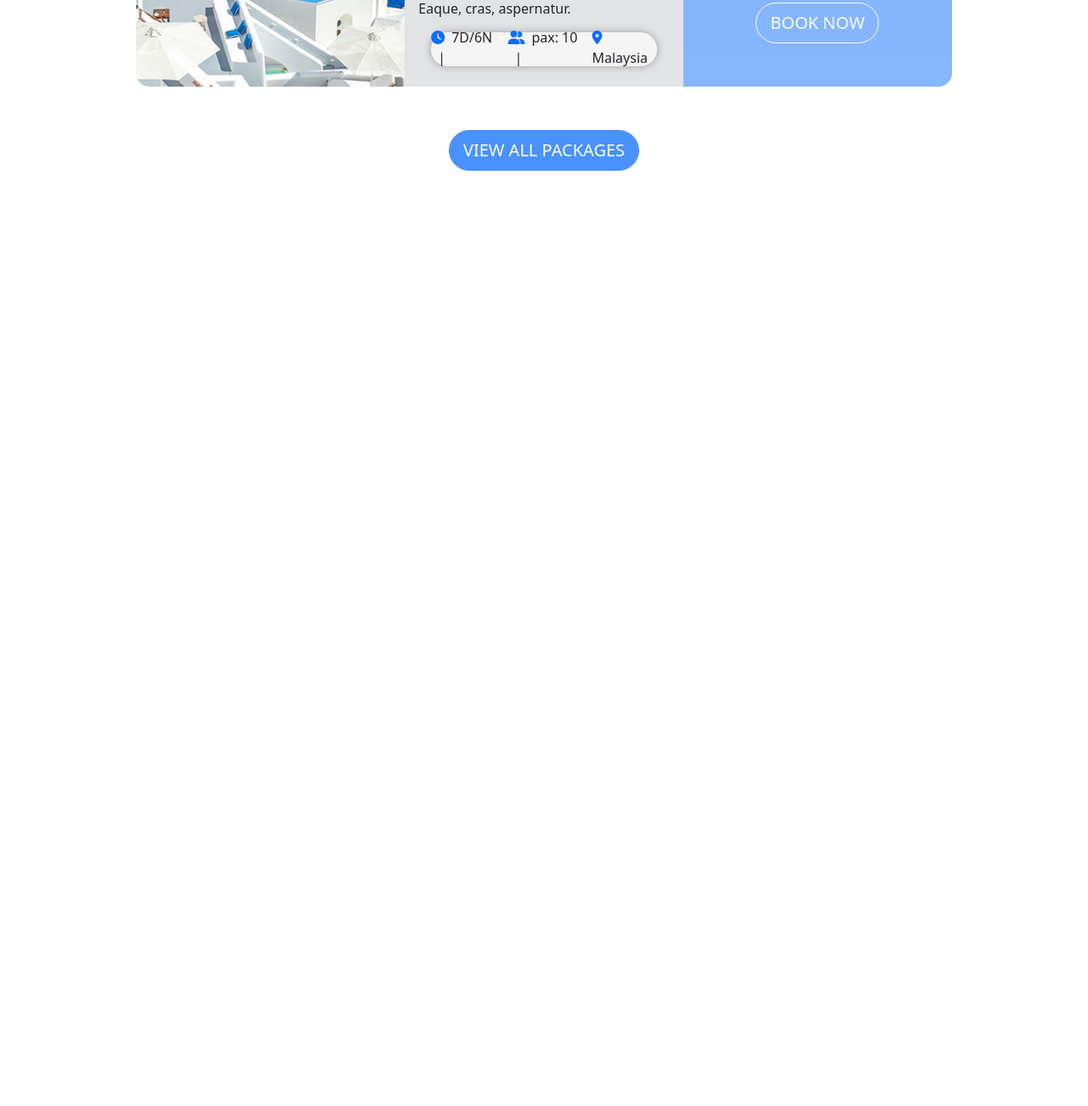
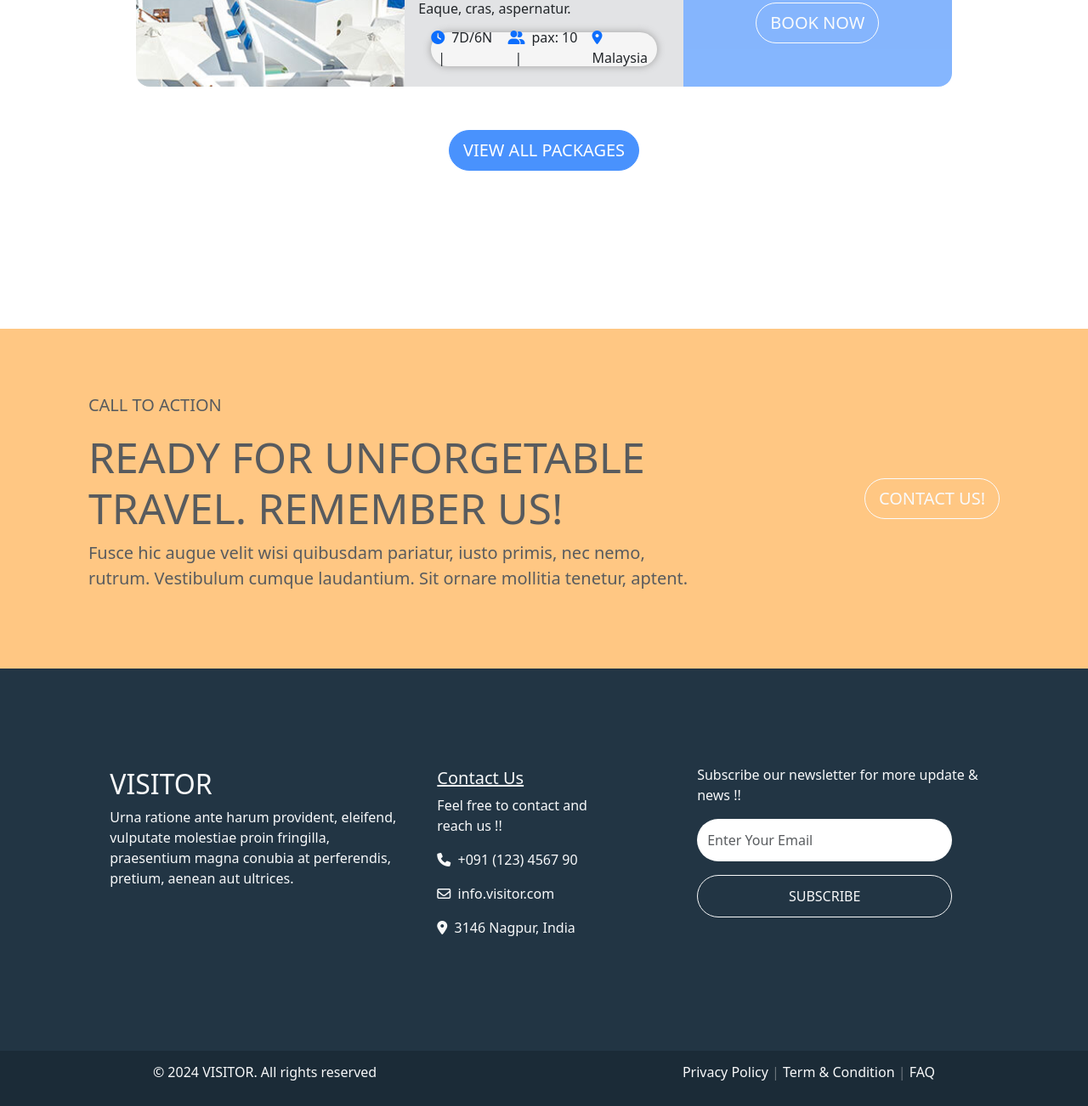
Before and after one commit to ShashankSG9/Assignment_f27, a plain HTML site: page assets/html/Packages/Packages.html in a window 1280 px wide. Shown: the part 1213-2515 px from the top of the page at 85% size. Before the commit the page ends 1464 px from the top, so only its background shows below. Drawn offline with nearby package versions, Linux system fonts and the light colour scheme; files that its build step writes are made by us from their sources; files whose address does not match are found by name.

Commit message:
second commit

```diff
--- a/assets/css/Packages/PackagesStyle.css
+++ b/assets/css/Packages/PackagesStyle.css
@@ -10,7 +10,7 @@ body {
 }
 
 .prent-header-Cont {
-    height: 100vh;
+    height: 200vh;
 }
 
 .anchor-head-Config:hover {
@@ -51,3 +51,28 @@ body {
     background-color: whitesmoke;
     box-shadow: 0px 0px 9px 1px darkgray;
 }
+
+.sub1-main-Cont {
+    height: 400px;
+    background-color: rgba(255, 140, 0, 0.65);
+}
+
+.sub1-footer-Cont {
+    height: 450px;
+    background-color: hsl(206, 34%, 20%);
+}
+
+.sub2-footer-Cont {
+    height: 65px;
+    background-color: hsl(206, 34%, 16%);
+}
+
+.input-sub1-footer-Config {
+    height: 50px;
+    width: 300px;
+}
+
+.button-sub1-footer-Config {
+    height: 50px;
+    width: 300px;
+}
--- a/assets/html/Packages/Packages.html
+++ b/assets/html/Packages/Packages.html
@@ -16,7 +16,7 @@
 <body>
     <header>
         <div class="prent-header-Cont">
-            <div class="sub1-header-Cont">
+            <div class="sub1-header-Cont d-flex flex-column justify-content-evenly">
                 <div class="nav-head-Cont p-2 bg-dark w-100 position-fixed top-0 z-1 d-flex justify-content-around">
                     <span class="visitor-head-region">
                         <button class="btn border-0">
@@ -30,9 +30,9 @@
                                     <a class="nav-link text-light anchor-head-Config"
                                         href="/Visitor/Visitor.html">HOME</a>
                                 </li>
-
                                 <li class="nav-item">
-                                    <a class="nav-link text-light anchor-head-Config" href="/Visitor/assets/html/Destination/Destination.html">DESTINATION</a>
+                                    <a class="nav-link text-light anchor-head-Config"
+                                        href="/Visitor/assets/html/Destination/Destination.html">DESTINATION</a>
                                 </li>
                                 <li class="nav-item">
                                     <a class="nav-link text-light anchor-head-Config" href="#">PACKAGES</a>
@@ -90,7 +90,8 @@
                             <p><i class="fa-solid fa-location-dot me-2 mt-3 text-primary"></i></i>Malaysia</p>
                         </span>
                     </div>
-                    <div class="h-100 w-50 bg-primary opacity-50 rounded-end-4 d-flex flex-column align-items-center justify-content-center">
+                    <div
+                        class="h-100 w-50 bg-primary opacity-50 rounded-end-4 d-flex flex-column align-items-center justify-content-center">
                         <p class="text-light fs-5">(25 reviews) <i class="fa-solid fa-star"></i><i
                                 class="fa-solid fa-star"></i><i class="fa-solid fa-star"></i><i
                                 class="fa-solid fa-star"></i><i class="fa-solid fa-star text-secondary"></i></p>
@@ -121,7 +122,8 @@
                             <p><i class="fa-solid fa-location-dot me-2 mt-3 text-primary"></i></i>Malaysia</p>
                         </span>
                     </div>
-                    <div class="h-100 w-50 bg-primary opacity-50 rounded-end-4 d-flex flex-column align-items-center justify-content-center">
+                    <div
+                        class="h-100 w-50 bg-primary opacity-50 rounded-end-4 d-flex flex-column align-items-center justify-content-center">
                         <p class="text-light fs-5">(20 reviews) <i class="fa-solid fa-star"></i><i
                                 class="fa-solid fa-star"></i><i class="fa-solid fa-star"></i><i
                                 class="fa-solid fa-star"></i><i class="fa-solid fa-star text-secondary"></i></p>
@@ -169,6 +171,59 @@
             </div>
         </div>
     </header>
+    <main>
+        <div class="prent-main-Cont">
+            <div class="sub1-main-Cont opacity-75 d-flex justify-content-around">
+                <div class="d-flex flex-column justify-content-center">
+                    <p class="sub2-main-prgh fs-5">CALL TO ACTION</p>
+                    <h1 class="punch-Config sub2-main-heading" style="font-size: 50px;">READY FOR UNFORGETABLE <br>
+                        TRAVEL. REMEMBER US!</h1>
+                    <p class="sub2-main-prgh fs-5">Fusce hic augue velit wisi quibusdam pariatur, iusto primis, nec
+                        nemo, <br> rutrum. Vestibulum cumque
+                        laudantium. Sit ornare mollitia tenetur, aptent.</p>
+                </div>
+                <div class="d-flex align-items-center">
+                    <button class="btn btn-lg btn-outline-light rounded-pill">
+                        CONTACT US!
+                    </button>
+                </div>
+            </div>
+        </div>
+    </main>
+    <footer>
+        <div class="prent-footer-Cont">
+            <div class="sub1-footer-Cont d-flex justify-content-evenly align-items-center">
+                <div class="d-flex justify-content-around">
+                    <div>
+                        <h2 class="text-light">VISITOR</h2>
+                        <p class="text-light">Urna ratione ante harum provident, eleifend, <br> vulputate molestiae
+                            proin fringilla, <br>
+                            praesentium
+                            magna conubia at perferendis, <br> pretium, aenean aut ultrices.</p>
+                    </div>
+                    <div class="ms-5">
+                        <h5 class="text-light text-decoration-underline">Contact Us</h5>
+                        <p class="text-light">Feel free to contact and <br> reach us !!</p>
+                        <p class="text-light"><i class="fa-solid fa-phone me-1"></i> +091 (123) 4567 90</p>
+                        <p class="text-light"><i class="fa-regular fa-envelope me-1"></i> info.visitor.com</p>
+                        <p class="text-light"><i class="fa-solid fa-location-dot me-1"></i> 3146 Nagpur, India</p>
+                    </div>
+                </div>
+                <div class="h-50">
+                    <p class="text-light">Subscribe our newsletter for more update & <br> news !!
+                    </p>
+                    <input type="eamil" placeholder="Enter Your Email"
+                        class="form-control rounded-pill border-0 input-sub1-footer-Config">
+                    <button class="btn btn-outline-light rounded-5 mt-3 button-sub1-footer-Config">SUBSCRIBE</button>
+                </div>
+            </div>
+            <div class="sub2-footer-Cont d-flex justify-content-around align-items-center">
+                <p class="text-light">© 2024 VISITOR. All rights reserved</p>
+                <p class="text-light">Privacy Policy <span class="text-secondary">|</span> Term & Condition <span
+                        class="text-secondary">|</span> FAQ</p>
+            </div>
+        </div>
+    </footer>
 </body>
 
 </html>
```
Also changed, not shown: assets/css/Gallery/GalleryStyle.css (added, +22 -0 lines), assets/html/Gallery/Gallery.html (added, +84 -0 lines), assets/html/SignUp/SignUp.html (+2 -2 lines), index.html (renamed from Visitor.html), 1 other file.
